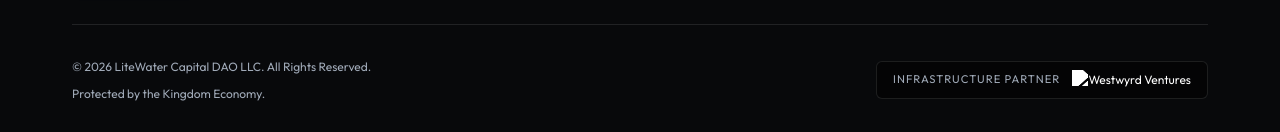
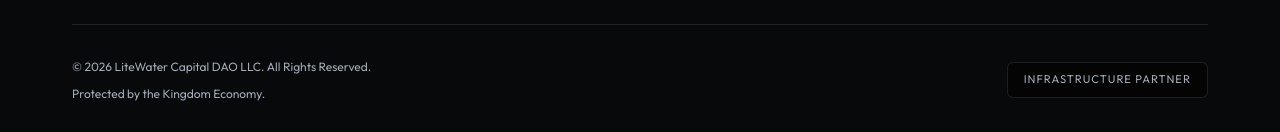
Before and after one commit to LiteWaterCapital/core, a website built with Vite: page contact.html in a window 1280 px wide. Shown: the part 1191-1323 px from the top of the page. Built offline with nearby package versions, Linux system fonts and the light colour scheme.

Commit message:
Fix broken image references in footer causing Vite build crash

```diff
--- a/contact.html
+++ b/contact.html
@@ -100,7 +100,7 @@
           </div>
           <a href="https://westwyrd.ventures/ventures" target="_blank" style="display: flex; align-items: center; gap: 0.75rem; text-decoration: none; color: white; background: rgba(0,0,0,0.5); padding: 0.5rem 1rem; border-radius: 6px; border: 1px solid rgba(255,255,255,0.1); transition: all 0.3s ease;">
             <span style="font-size: 0.7rem; text-transform: uppercase; letter-spacing: 1px; color: var(--color-text-secondary);">Infrastructure Partner</span>
-            <img src="westwyrd_logo.png" alt="Westwyrd Ventures" style="height: 20px; filter: brightness(0) invert(1);" />
+
           </a>
         </div>
       </div>
```
Also changed, not shown: index.html (+1 -1 lines), privacy.html (+1 -1 lines), regulatory.html (+1 -1 lines), risk.html (+1 -1 lines), terms.html (+1 -1 lines).
